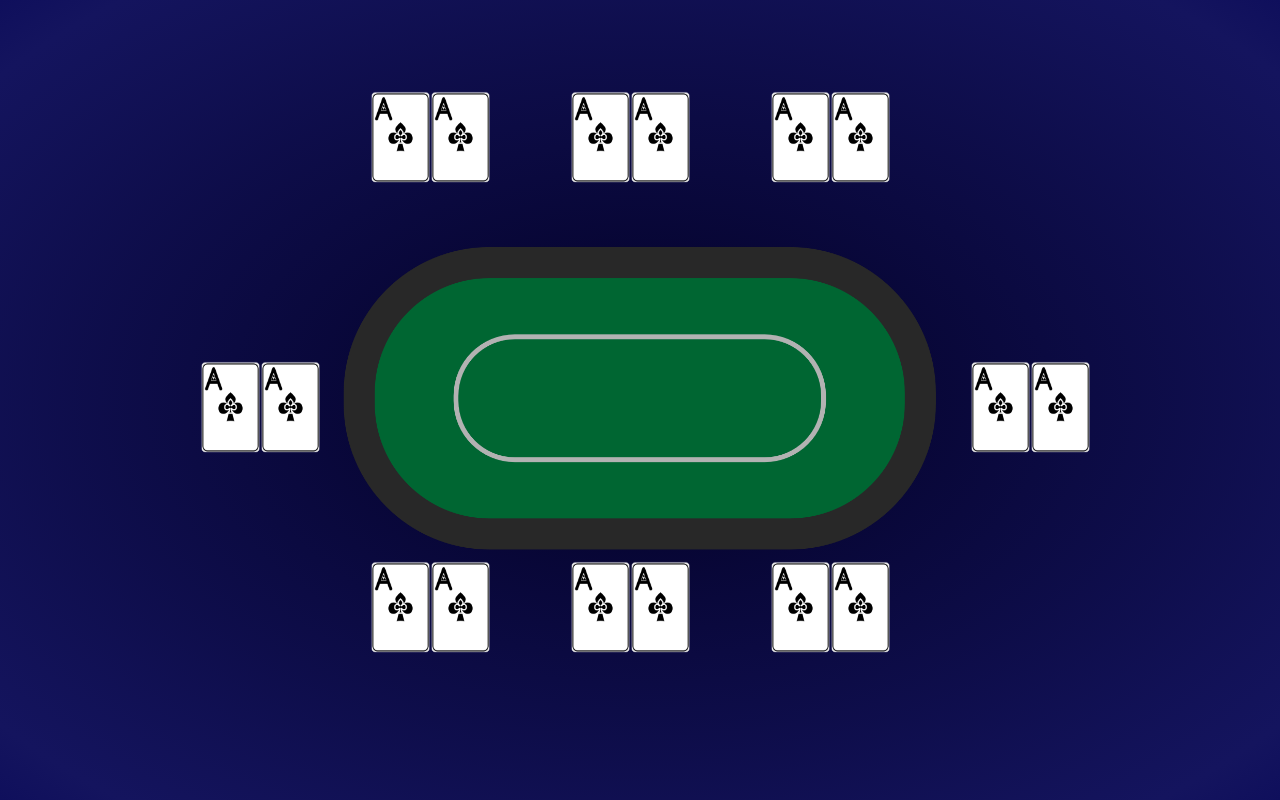
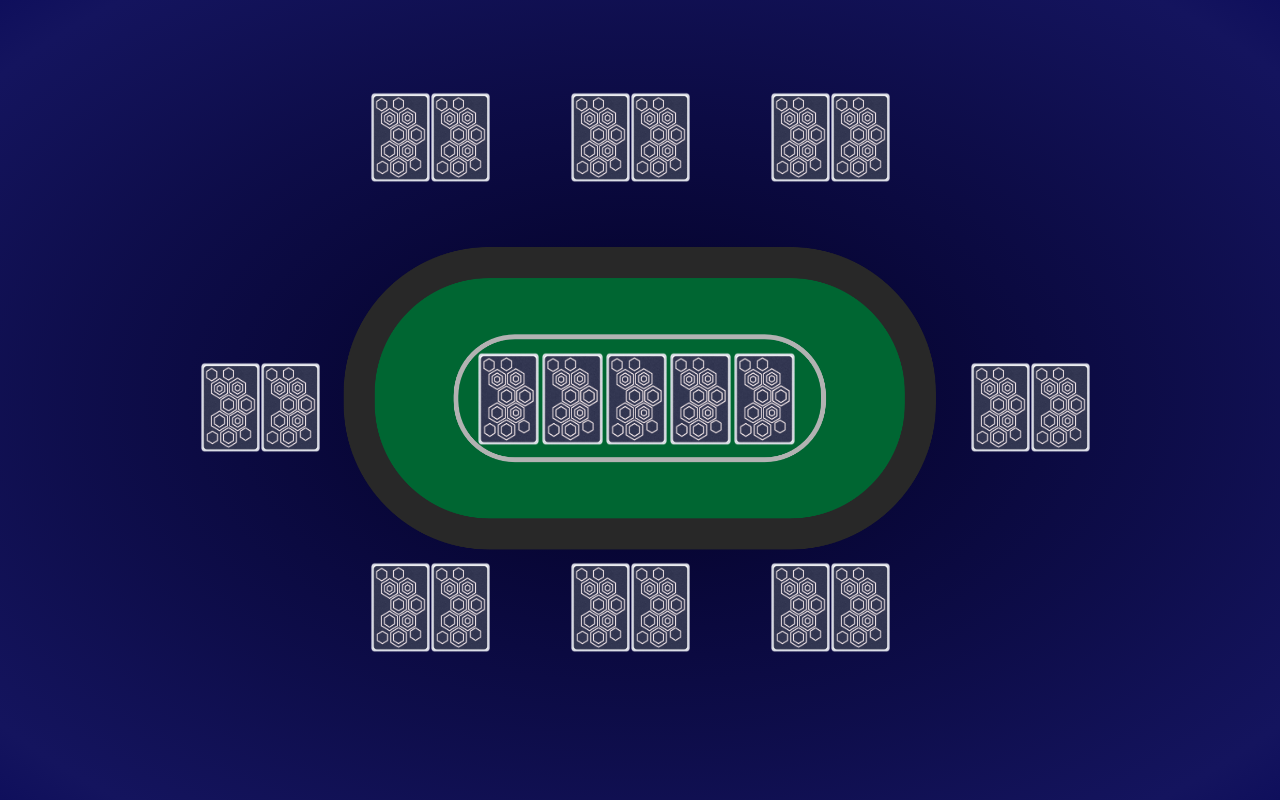
Before and after one commit to Project-OP/projectop_webclient, an Angular app: page /table in a window 1280 px wide. Shown: the top 800 px of the page. Built offline with nearby package versions, Linux system fonts and the light colour scheme.

Commit message:
added center cards

```diff
--- a/src/app/components/card/card.component.html
+++ b/src/app/components/card/card.component.html
@@ -1 +1 @@
-<img src="/assets/img/cards_single/CA.png">
+<img src="/assets/img/back.png">
--- a/src/app/components/communitycards/communitycards.component.css
+++ b/src/app/components/communitycards/communitycards.component.css
@@ -0,0 +1,14 @@
+#cards{
+    display: inline-flex;
+    position: absolute;
+
+    width: 320px;
+
+    justify-content: flex-start;
+    left: 135px;
+    top:110px;
+}
+#cards app-card{
+    display:inline-block;
+    margin-left: 3px;
+}
--- a/src/app/components/communitycards/communitycards.component.html
+++ b/src/app/components/communitycards/communitycards.component.html
@@ -1 +1,3 @@
-<p>communitycards works!</p>
+<div id="cards">
+    <app-card *ngFor="let c of cards"></app-card>
+</div>
--- a/src/app/components/communitycards/communitycards.component.ts
+++ b/src/app/components/communitycards/communitycards.component.ts
@@ -1,4 +1,5 @@
 import { Component, OnInit } from '@angular/core';
+import { CardComponent } from '../card/card.component';
 
 @Component({
   selector: 'app-communitycards',
@@ -7,7 +8,15 @@ import { Component, OnInit } from '@angular/core';
 })
 export class CommunitycardsComponent implements OnInit {
 
-  constructor() { }
+  cards: CardComponent[];
+
+  constructor() {
+    this.cards = new Array<CardComponent>();
+    for (let i = 0; i < 5; i++){
+      this.cards.push(new CardComponent());
+    }
+
+   }
 
   ngOnInit(): void {
   }
--- a/src/app/components/seat/seat.component.ts
+++ b/src/app/components/seat/seat.component.ts
@@ -9,20 +9,12 @@ import { CardComponent } from '../card/card.component';
 export class SeatComponent implements OnInit {
 
   cards: CardComponent[];
-  public x:number;
-  public y:number;
-  public w:number;
-  public h:number;
 
   constructor() {
     this.cards = new Array<CardComponent>();
     this.cards.push(new CardComponent());
     this.cards.push(new CardComponent());
 
-    this.x = 0;
-    this.y = 0;
-    this.w = 0;
-    this.h = 0;
 
    }
 
--- a/src/app/pages/table/table.component.css
+++ b/src/app/pages/table/table.component.css
@@ -68,3 +68,7 @@ app-seat:nth-child(8){
     left:430px;
     top:320px;
 }
+
+app-communitycards{
+
+}
--- a/src/app/pages/table/table.component.html
+++ b/src/app/pages/table/table.component.html
@@ -1,6 +1,7 @@
 
 <div id="area" class="centerhv" >
     <img id="table" #table alt="table"  src="/assets/img/table.png" />
+    <app-communitycards></app-communitycards>
     <div id="seats">
         <app-seat #seats *ngFor="let x of seats" ></app-seat>
     </div>
```
